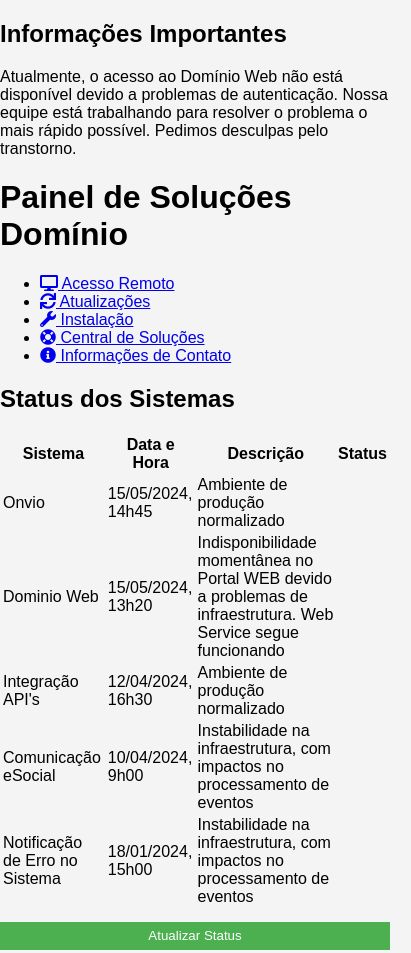
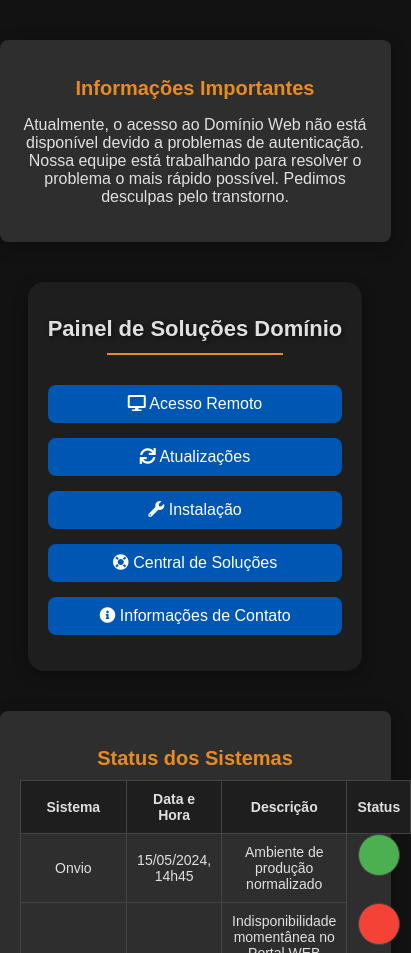
Before and after one commit to PatrickSud/Painel_Solucoes, a plain HTML site: page index.html in a window 390 px wide. Shown: the top 953 px of the page, 411 px wide, since content can reach past the window. Drawn offline with Linux system fonts and the light colour scheme.

Commit message:
styles.css

```diff
--- a/styles.css
+++ b/styles.css
@@ -1,90 +1,267 @@
-/* Estilo para o corpo da página */
+:root {
+    --background-color: #121212;
+    --text-color: #e0e0e0;
+    --menu-background-color: #1e1e1e;
+    --button-background-color: #0056b3;
+    --button-hover-background-color: #004494;
+    --info-background-color: #2e2e2e;
+    --highlight-color: #e88b22;
+    --green-color: #4CAF50;
+    --yellow-color: #FFEB3B;
+    --red-color: #F44336;
+}
+
 body {
     font-family: Arial, sans-serif;
-    background-color: #f4f4f4;
+    background-color: var(--background-color);
+    color: var(--text-color);
+    display: flex;
+    flex-direction: column;
+    align-items: center;
     margin: 0;
-    padding: 0;
-    box-sizing: border-box;
+    gap: 40px;
 }
 
-/* Estilo para o cabeçalho */
-header {
-    background-color: #4CAF50;
-    color: white;
-    padding: 1em;
+.menu {
+    background-color: var(--menu-background-color);
+    padding: 40px;
+    border-radius: 16px;
+    box-shadow: 0 4px 15px rgba(0, 0, 0, 0.3);
     text-align: center;
 }
 
-/* Estilo para o conteúdo principal */
-main {
-    display: flex;
-    flex-wrap: wrap;
-    padding: 2em;
+.menu h1 {
+    margin-bottom: 30px;
+    font-size: 28px;
+    line-height: 1.2;
+    color: var(--text-color);
+    text-shadow: 2px 2px 5px rgba(0, 0, 0, 0.5);
+    position: relative;
 }
 
-/* Estilo para o menu */
-#menu {
-    flex: 1;
-    margin-right: 2em;
+.menu h1::after {
+    content: "";
+    display: block;
+    width: 60%;
+    height: 2px;
+    background-color: var(--highlight-color);
+    margin: 10px auto 0;
 }
 
-/* Estilo para a seção de conteúdo */
-#content {
-    flex: 2;
+.menu ul {
+    list-style: none;
+    padding: 0;
 }
 
-/* Estilo para os botões do menu */
-button {
+.menu li {
+    margin: 15px 0;
+}
+
+.menu a {
     display: block;
-    margin: 1em 0;
-    padding: 0.5em;
+    padding: 15px;
+    background-color: var(--button-background-color);
+    color: #fff;
+    text-decoration: none;
+    border-radius: 8px;
+    transition: background-color 0.3s, transform 0.3s, box-shadow 0.3s;
+    font-size: 18px;
+}
+
+.menu a:hover {
+    background-color: var(--button-hover-background-color);
+    transform: translateY(-2px);
+    box-shadow: 0 4px 8px rgba(0, 0, 0, 0.2);
+}
+
+.menu a:active {
+    background-color: #003366;
+}
+
+.info-section {
+    background-color: var(--info-background-color);
+    padding: 20px;
+    border-radius: 8px;
+    box-shadow: 0 4px 15px rgba(0, 0, 0, 0.3);
+    width: 80%;
+    max-width: 600px;
+    text-align: center;
+    margin-top: 40px;
+}
+
+.info-section h2 {
+    color: var(--highlight-color);
+    margin-bottom: 10px;
+    font-size: 20px;
+}
+
+.info-section p {
+    color: var(--text-color);
+    font-size: 16px;
+}
+
+.status-section {
+    background-color: var(--info-background-color);
+    padding: 20px;
+    border-radius: 8px;
+    box-shadow: 0 4px 15px rgba(0, 0, 0, 0.3);
+    width: 90%;
+    max-width: 800px;
+    text-align: center;
+    animation: fadeIn 1s ease-in-out;
+}
+
+.status-section h2 {
+    color: var(--highlight-color);
+    margin-bottom: 10px;
+    font-size: 20px;
+}
+
+.status-section table {
     width: 100%;
-    background-color: #4CAF50;
-    color: white;
-    border: none;
+    border-collapse: collapse;
+}
+
+.status-section th, .status-section td {
+    border: 1px solid #444;
+    padding: 10px;
+    text-align: center;
+}
+
+.status-section th {
+    background-color: var(--menu-background-color);
+}
+
+.status-green, .status-yellow, .status-red {
+    width: 20px;
+    height: 20px;
+    border-radius: 50%;
+    display: inline-block;
+    margin: 0 auto;
+}
+
+.status-green {
+    background-color: var(--green-color);
+}
+
+.status-yellow {
+    background-color: var(--yellow-color);
+    color: #000;
+}
+
+.status-red {
+    background-color: var(--red-color);
+}
+
+@media (max-width: 600px) {
+    .menu {
+        padding: 20px;
+    }
+
+    .menu h1 {
+        font-size: 22px;
+    }
+
+    .menu a {
+        font-size: 16px;
+        padding: 10px;
+    }
+
+    .info-section, .status-section {
+        width: 90%;
+    }
+
+    .status-section table, .status-section th, .status-section td {
+        font-size: 14px;
+    }
+}
+
+/* Animation */
+@keyframes fadeIn {
+    from {
+        opacity: 0;
+        transform: translateY(20px);
+    }
+    to {
+        opacity: 1;
+        transform: translateY(0);
+    }
+}
+
+/* Modal styling */
+.modal {
+    display: none;
+    position: fixed;
+    z-index: 1;
+    left: 0;
+    top: 0;
+    width: 100%;
+    height: 100%;
+    overflow: auto;
+    background-color: rgba(0, 0, 0, 0.4);
+}
+
+.modal-content {
+    background-color: var(--background-color);
+    margin: 5% auto;
+    padding: 20px;
+    border: 1px solid #888;
+    width: 80%;
+    max-width: 600px;
+    border-radius: 10px;
+}
+
+.close {
+    color: #aaa;
+    float: right;
+    font-size: 28px;
+    font-weight: bold;
+}
+
+.close:hover,
+.close:focus {
+    color: #000;
+    text-decoration: none;
     cursor: pointer;
 }
 
-button:hover {
-    background-color: #45a049;
+.modal-content h3 {
+    margin-top: 0;
 }
 
-/* Estilo para as seções de conteúdo */
-.content-section {
-    display: none;
+.modal-content input, .modal-content select {
+    width: calc(100% - 22px);
+    padding: 10px;
+    margin: 5px 0 20px 0;
+    display: inline-block;
+    border: none;
+    background: #f1f1f1;
 }
 
-/* Estilo para a seção de conteúdo ativa */
-.content-section.active {
-    display: block;
+.modal-content input[type=datetime-local], .modal-content select {
+    width: auto;
 }
 
-/* Estilo para a lista de status do sistema */
-.system-status {
-    margin-top: 1em;
+.modal-content input[type=text]:focus, .modal-content select:focus, .modal-content input[type=datetime-local]:focus {
+    background-color: #ddd;
+    outline: none;
 }
 
-/* Estilo para cada item de status */
-.status-item {
-    margin-bottom: 1em;
+.modal-content button {
+    background-color: var(--button-background-color);
+    color: white;
+    padding: 14px 20px;
+    margin: 8px 0;
+    border: none;
+    cursor: pointer;
+    width: 100%;
+    border-radius: 10px;
 }
 
-/* Estilo para a linha horizontal */
-hr {
-    border: 1px solid #ddd;
+.modal-content button:hover {
+    background-color: var(--button-hover-background-color);
 }
 
-/* Estilo para o status, data/hora e descrição */
-.status, .timestamp, .description {
-    color: #333;
-    background-color: #d3d3d3;
-    padding: 0.2em 0.5em;
-    border-radius: 4px;
+.system-update {
+    margin-bottom: 20px;
 }
-
-/* Estilo responsivo para telas menores */
-@media (max-width: 768px) {
-    main {
-        flex-direction: column;
-    }
-}
```
